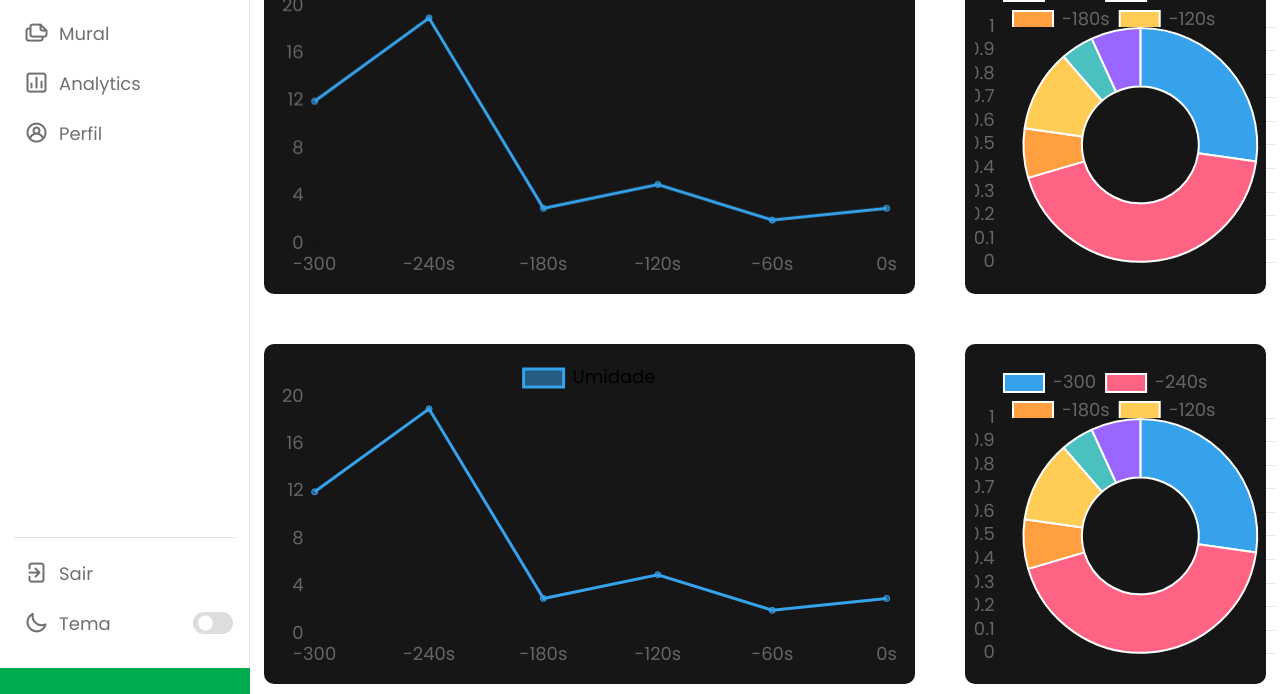
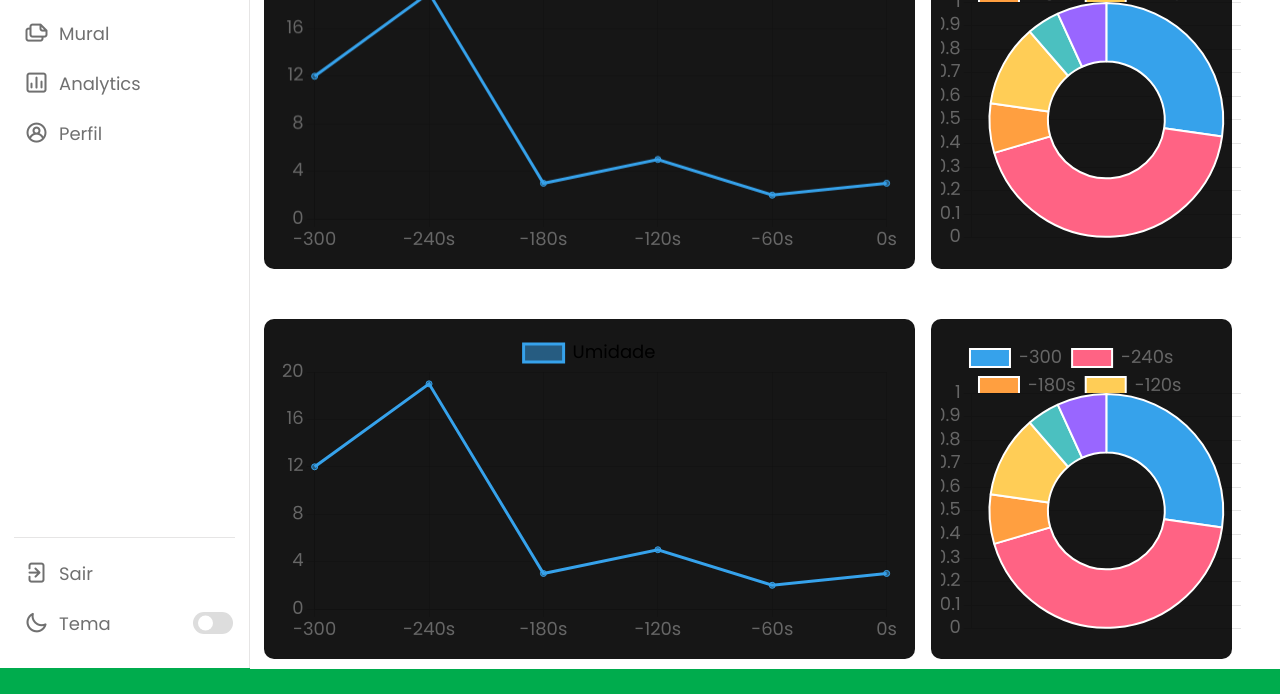
Before and after one commit to Emerald-Corporate/Emerald-Website, a website: page site/public/dashboard/analytics.html in a window 1280 px wide. Shown: the part 132-826 px from the top of the page. After the commit the page ends 801 px from the top, so only its background shows below. Drawn offline with nearby package versions, Linux system fonts and the light colour scheme.

Commit message:
Estilizando analitcs

```diff
--- a/site/public/dashboard/analytics.html
+++ b/site/public/dashboard/analytics.html
@@ -15,7 +15,8 @@
     <link rel="stylesheet" href="https://unicons.iconscout.com/release/v4.0.0/css/line.css">
 
     <!-- Favicon -->
-    <link rel="shortcut icon" href="assets/logo.png" type="image/x-icon">k
+    <link rel="shortcut icon" href="assets/logo.png" type="image/x-icon">
+    <script src="https://cdn.jsdelivr.net/npm/chart.js"></script>
 
     <title>Light Center</title>
 </head>
@@ -34,7 +35,7 @@
 
         <div class="menu-items">
             <ul class="nav-links">
-                <li><a href="#">
+                <li><a href="dashboard.html">
                         <i class="uil uil-dashboard"></i>
                         <span class="link-name">Dahsboard</span>
                     </a></li>
@@ -87,7 +88,7 @@
         </div>
 
         <div class="dash-content">
-            <div class="overview">
+            <div class="visaogeral">
                 <div class="analytics">
                     <canvas id="myChart1" class="chart"></canvas>
                 </div>
@@ -100,7 +101,7 @@
         </div>
 
         <div class="dash-content">
-            <div class="overview">
+            <div class="visaogeral">
                 <div class="analytics">
                     <canvas id="myChart2" class="chart"></canvas>
                 </div>
@@ -114,13 +115,11 @@
     </section>
 
     </div>
+    <script src="js/script.js"></script>
 
 </body>
 
 </html>
-
-<script src="https://cdn.jsdelivr.net/npm/chart.js"></script>
-
 <script>
     const ctx = document.getElementById('myChart1');
 
--- a/site/public/dashboard/css/dashboard.css
+++ b/site/public/dashboard/css/dashboard.css
@@ -218,6 +218,11 @@ nav.close~.dashboard .top {
 
 .overview{
     display: flex;
+    flex-direction: column;
+}
+
+.visaogeral{
+    display: flex;
     flex-direction: row;
-    justify-content: space-between;
+    gap: 1rem;
 }
```
